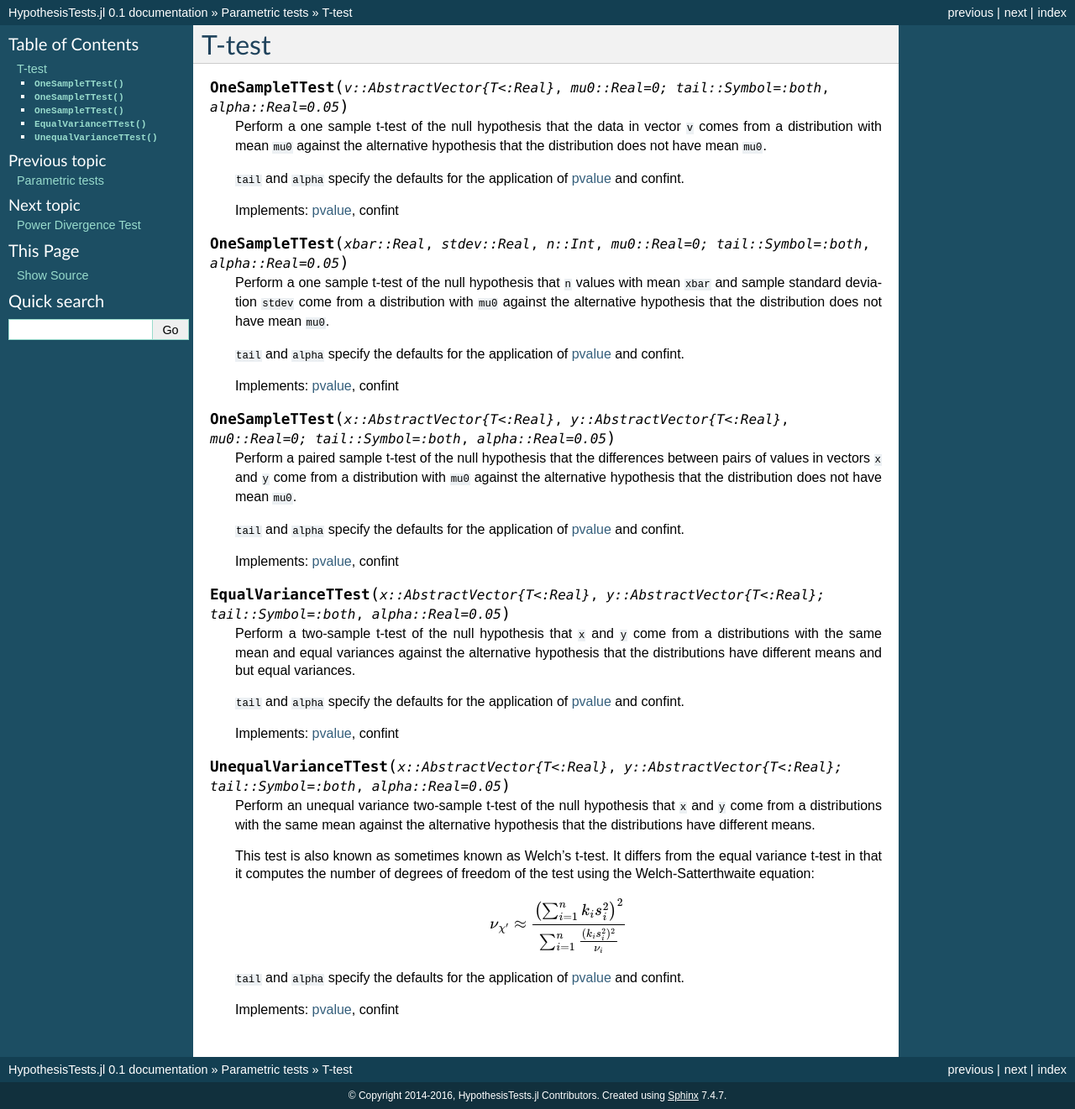
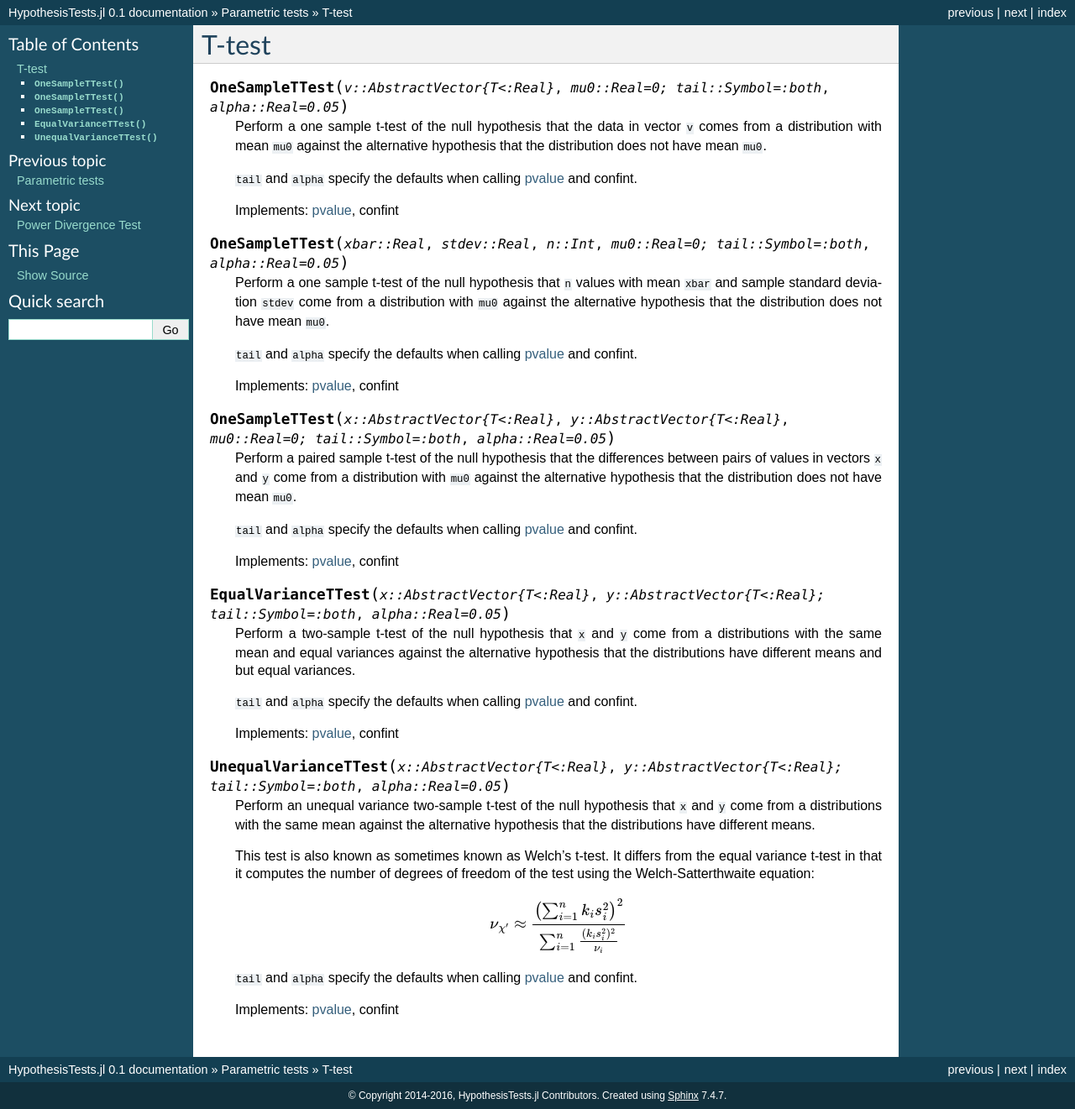
Before and after one commit to JuliaStats/HypothesisTests.jl, a Sphinx documentation site: the page built from doc/parametric/test_t.rst, in a window 1280 px wide. Shown: the whole page at 84% size. Built offline with Sphinx 7.4.7, drawn with Linux system fonts in a browser that asks for light colours; formulas are drawn with MathJax 3; pages that are not in the unit, such as notebooks, are missing from menus.

Commit message:
Realised requested changes. Only missing change: tail and alpha as field of every test.

```diff
--- a/doc/api/pvalue.rst
+++ b/doc/api/pvalue.rst
@@ -7,7 +7,7 @@ p-value
 
     Compute the p-value for a given significance test.
 
-    If ``tail`` is ``:both`` (default for most hypothesis tests), then the p-value for the
+    If ``tail`` is ``:both``, then the p-value for the
     two-sided test is returned. If ``tail`` is ``:left`` or
     ``:right``, then a one-sided test is performed.
 
--- a/doc/parametric/test_t.rst
+++ b/doc/parametric/test_t.rst
@@ -8,7 +8,7 @@ T-test
     the alternative hypothesis that the distribution does not have mean
     ``mu0``.
 
-    ``tail`` and ``alpha`` specify the defaults for the application of
+    ``tail`` and ``alpha`` specify the defaults when calling
     :ref:`pvalue<pvalue>` and :ref:`confint<confint>`.
 
     Implements: :ref:`pvalue<pvalue>`, :ref:`confint<confint>`
@@ -21,7 +21,7 @@ T-test
     the alternative hypothesis that the distribution does not have mean
     ``mu0``.
 
-    ``tail`` and ``alpha`` specify the defaults for the application of
+    ``tail`` and ``alpha`` specify the defaults when calling
     :ref:`pvalue<pvalue>` and :ref:`confint<confint>`.
 
     Implements: :ref:`pvalue<pvalue>`, :ref:`confint<confint>`
@@ -34,7 +34,7 @@ T-test
     alternative hypothesis that the distribution does not have mean
     ``mu0``.
 
-    ``tail`` and ``alpha`` specify the defaults for the application of
+    ``tail`` and ``alpha`` specify the defaults when calling
     :ref:`pvalue<pvalue>` and :ref:`confint<confint>`.
 
     Implements: :ref:`pvalue<pvalue>`, :ref:`confint<confint>`
@@ -46,7 +46,7 @@ T-test
     and equal variances against the alternative hypothesis that the
     distributions have different means and but equal variances.
 
-    ``tail`` and ``alpha`` specify the defaults for the application of
+    ``tail`` and ``alpha`` specify the defaults when calling
     :ref:`pvalue<pvalue>` and :ref:`confint<confint>`.
 
     Implements: :ref:`pvalue<pvalue>`, :ref:`confint<confint>`
@@ -67,7 +67,7 @@ T-test
         \nu_{\chi'} \approx \frac{\left(\sum_{i=1}^n k_i s_i^2\right)^2}
                                  {\sum_{i=1}^n \frac{(k_i s_i^2)^2}{\nu_i}}
 
-    ``tail`` and ``alpha`` specify the defaults for the application of
+    ``tail`` and ``alpha`` specify the defaults when calling
     :ref:`pvalue<pvalue>` and :ref:`confint<confint>`.
 
     Implements: :ref:`pvalue<pvalue>`, :ref:`confint<confint>`
```
Also changed, not shown: doc/api/confint.rst (+4 -3 lines), .travis.yml, 15 other files.
